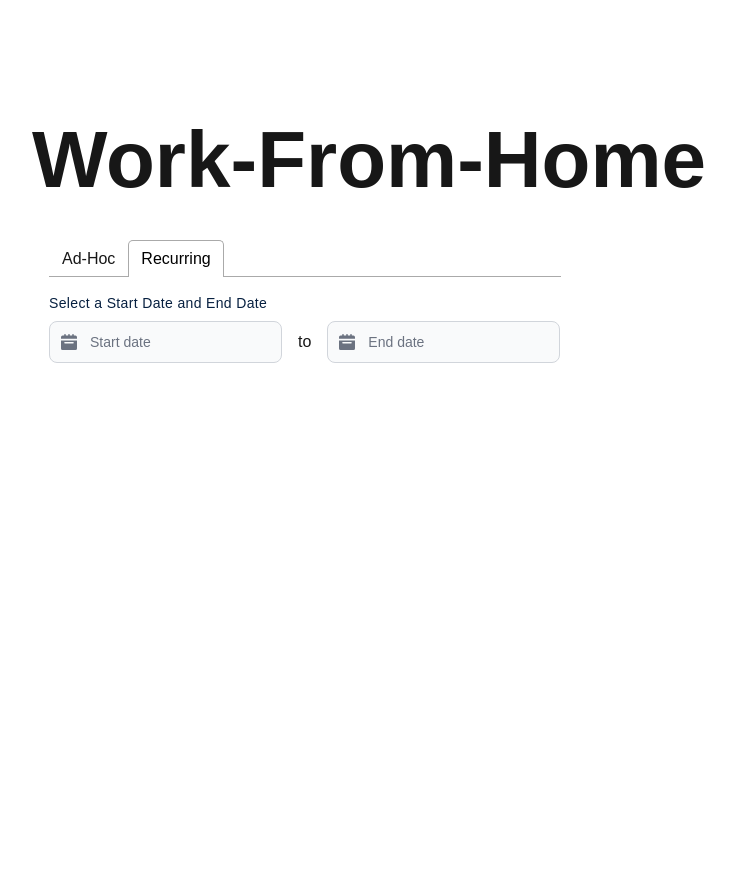
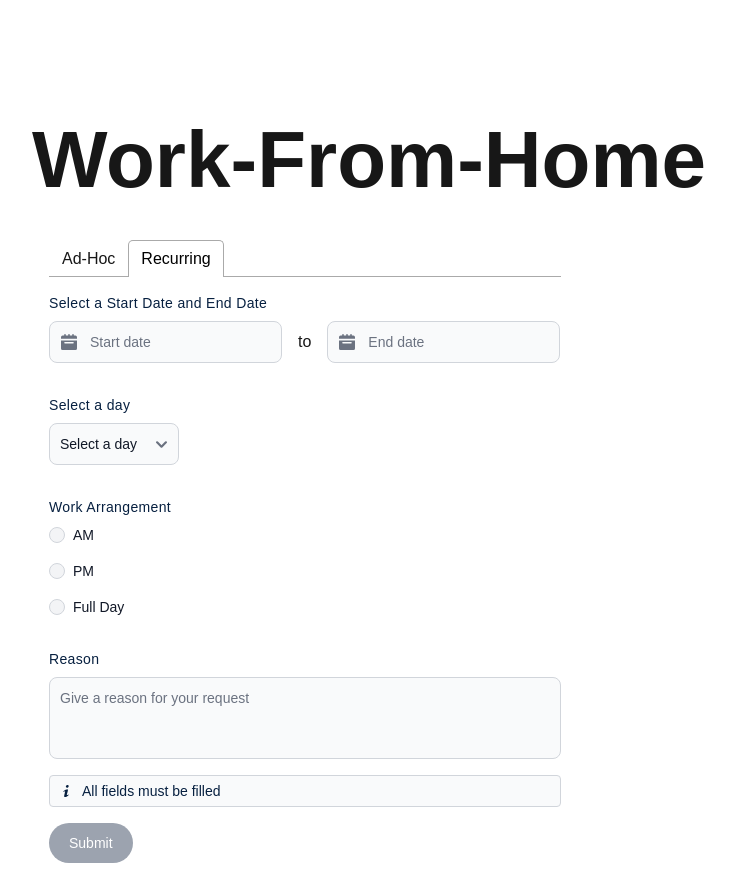
Before and after one commit to e-tayfw/WorkFromHome, a Next.js app: page /apply in a window 1280 px wide. Both pictures are taken after a click on the tab "Recurring". Shown: the whole page, without its empty margins (335-1070 px from the left). Before the commit the page ends 800 px from the top, so only its background shows below. Built offline with nearby package versions, Linux system fonts and the light colour scheme.

Commit message:
feat(apply): Integrate API calls with frontend form submission

```diff
--- /dev/null
+++ b/src/components/apply/day/index.tsx
@@ -0,0 +1,54 @@
+import React, { useState, useEffect } from 'react';
+
+type DayValue = 1 | 2 | 3 | 4 | 5 | 6 | 7 | 0;
+
+interface DayProps {
+  onDayChange: (value: DayValue) => void;
+  selectedDay: DayValue;
+}
+
+const Daypicker: React.FC<DayProps> = ({ selectedDay, onDayChange }) => {
+  const [day, setDay] = useState<DayValue>(selectedDay);
+
+  useEffect(() => {
+    setDay(selectedDay);
+  }, [selectedDay]);
+
+  useEffect(() => {
+    onDayChange(day);
+  }, [day, onDayChange]);
+
+  const handleChange = (event: React.ChangeEvent<HTMLSelectElement>) => {
+    setDay(Number(event.target.value) as DayValue);
+  };
+
+  const days = [
+    { value: 1, label: "Monday" },
+    { value: 2, label: "Tuesday" },
+    { value: 3, label: "Wednesday" },
+    { value: 4, label: "Thursday" },
+    { value: 5, label: "Friday" },
+    { value: 6, label: "Saturday" },
+    { value: 7, label: "Sunday" }
+  ];
+
+  return (
+    <div>
+      <select
+        id="day-select"
+        value={day}
+        onChange={handleChange}
+        className="bg-gray-50 border border-gray-300 text-gray-900 text-sm rounded-lg focus:ring-blue-500 focus:border-blue-500 block w-full sm:w-auto p-2.5 dark:bg-gray-700 dark:border-gray-600 dark:placeholder-gray-400 dark:text-white dark:focus:ring-blue-500 dark:focus:border-blue-500"
+      >
+        <option value={0}>Select a day</option>
+        {days.map((day) => (
+          <option key={day.value} value={day.value}>
+            {day.label}
+          </option>
+        ))}
+      </select>
+    </div>
+  );
+};
+
+export { Daypicker };
--- a/src/components/apply/index.tsx
+++ b/src/components/apply/index.tsx
@@ -6,13 +6,17 @@ import { Selection } from "@/components/apply/selection";
 import { Reason } from "@/components/apply/reason";
 import { Submit } from "@/components/apply/submit";
 import { DateRangePickerComponent } from "@/components/apply/range_datepicker";
+import { Daypicker } from "@/components/apply/day"
 import { Body, Display } from "@/components/TextStyles";
 import Swal from 'sweetalert2';
 import { useSelector } from "react-redux";
-import axios from 'axios';
-// import { toast } from "react-toastify";
+import axios, { AxiosError } from 'axios';
+import { toast } from "react-toastify";
 
 type ArrangementType = 'AM' | 'PM' | 'FD' | '';
+
+type DayValue = 1 | 2 | 3 | 4 | 5 | 6 | 7 | 0;
+
 
 interface DateRange {
   start: string;
@@ -26,42 +30,63 @@ interface SubmitData {
   reason: string;
 }
 
+interface SubmitRecurringData {
+  staffid: number;
+  startdate: string;
+  enddate: string;
+  arrangement: ArrangementType;
+  day: number;
+  reason: string;
+}
+
 const Apply: React.FC = () => {
   const [selectedDate, setSelectedDate] = useState("");
-  const [preferredArrangement, setPreferredArrangement] = useState<ArrangementType>("");
+  const [selectedArrangement, setArrangement] = useState<ArrangementType>("");
   const [reason, setReason] = useState("");
+  const [day, setDay] = useState<DayValue>(0);
   const [isFormValid, setIsFormValid] = useState(false);
-  const [isLoading, setIsLoading] = useState(false);
+  const [isRecurringFormValid, setIsRecurringFormValid] = useState(false);
   const [dateRange, setDateRange] = useState<DateRange>({start: '', end: ''});
   const staffid = useSelector((state: any) => state.auth.staffId);
 
   useEffect(() => {
     setIsFormValid(
-      selectedDate !== "" && preferredArrangement !== "" && reason.trim() !== ""
+      selectedDate !== "" && selectedArrangement !== "" && reason.trim() !== ""
     );
-  }, [selectedDate, preferredArrangement, reason]);
+  }, [selectedDate, selectedArrangement, reason]);
+
+  useEffect(() => {
+    const isDateRangeValid = dateRange.start !== '' &&
+                             dateRange.end !== '' &&
+                             new Date(dateRange.start) <= new Date(dateRange.end);
+
+    setIsRecurringFormValid(
+      isDateRangeValid &&
+      day !== 0 &&
+      selectedArrangement !== "" &&
+      reason.trim() !== ""
+    );
+  }, [dateRange, day, selectedArrangement, reason]);
 
   const handleDateChange = useCallback((date: string) => {
     setSelectedDate(date);
   }, []);
 
   const handleArrangementChange = useCallback((value: ArrangementType) => {
-    setPreferredArrangement(value);
+    setArrangement(value);
   }, []);
 
   const handleReasonChange = useCallback((text: string) => {
     setReason(text);
   }, []);
 
-  const handleSubmit = useCallback(async () => {
-    setIsLoading(true);
+  const handleDayChange = useCallback((value: DayValue) => {
+    setDay(value);
+  }, []);
 
-    const submitData: SubmitData = {
-      staffid: staffid,
-      date: selectedDate,
-      arrangement: preferredArrangement,
-      reason: reason,
-    };
+  const handleDateRangeChange = useCallback((date: DateRange) => {
+    setDateRange(date);
+  },[]);
 
       // Helper function to format existing arrangements
   const formatExistingArrangements = (existing: string) => {
@@ -83,6 +108,128 @@ const Apply: React.FC = () => {
     }
   };
 
+  // Helper function to format day from int
+  const formatDay = (day: number) => {
+    switch (day) {
+      case (1):
+        return 'Monday';
+      case (2):
+        return 'Tuesday';
+      case (3):
+        return 'Wednesday';
+      case (4):
+        return 'Thursday';
+      case (5):
+        return 'Friday';
+      case (6):
+        return 'Saturday';
+      case (7):
+        return 'Sunday';
+    }
+  };
+
+  const handleRecurringSubmit = useCallback(async (event: React.MouseEvent<HTMLButtonElement, MouseEvent>) => {
+    const submitData: SubmitRecurringData = {
+      staffid: staffid,
+      startdate: dateRange.start,
+      enddate: dateRange.end,
+      arrangement: selectedArrangement,
+      day: day,
+      reason: reason,
+    }
+
+    try {
+      const response = await axios.post("http://127.0.0.1:8085/api/recurringRequest", submitData, {
+        headers: {
+          'Content-Type': 'application/json',
+        },
+      });
+
+      // Successful submission
+      await Swal.fire({
+        title: 'Request Submitted',
+        html: `
+          <p>Awaiting approval from your Reporting Manager</p>
+          <br>
+          <p><u><strong>Details</strong></u></p>
+          <br>
+          <div style="display: flex; justify-content: center;">
+            <div style="text-align: left; display: inline-block;">
+              <p>Selected Day: ${formatDay(response.data.day)}</p>
+              <p>Start Date: ${response.data.startDate}</p>
+              <p>End Date: ${response.data.endDate}</p>
+              <p>Arrangement: ${formatArrangement(response.data.arrangement)}</p>
+              <p>Reason: ${response.data.reason}</p>
+              <p>Reporting Manager: ${response.data.reportingManager}</p>
+            </div>
+          </div>
+        `,
+        icon: 'success',
+        confirmButtonText: 'OK'
+      });
+
+      // Reset form fields
+      setDateRange({start: '', end: ''});
+      setDay(0);
+      setArrangement("");
+      setReason("");
+
+    } catch (error) {
+      if (axios.isAxiosError(error)) {
+        const axiosError = error as AxiosError<any>;
+        const responseData = axiosError.response?.data;
+        const status = axiosError.response?.status;
+
+        let title = 'Request Rejected';
+        let message = responseData.message || 'An error occurred while processing your request';
+
+
+        await Swal.fire({
+          title: title,
+          html: `
+            <p>${message}</p>
+            <br>
+            <p><u><strong>Details</strong></u></p>
+            <br>
+            <div style="display: flex; justify-content: center;">
+              <div style="text-align: left; display: inline-block;">
+                <p>Selected Day: ${formatDay(responseData.day)}</p>
+                <p>Start Date: ${responseData.startDate}</p>
+                <p>End Date: ${responseData.endDate}</p>
+                <p>Arrangement: ${formatArrangement(responseData.arrangement)}</p>
+                <p>Reason: ${responseData.reason}</p>
+              </div>
+            </div>
+          `,
+          icon: 'error',
+          confirmButtonText: 'OK'
+        });
+
+        // Reset form fields
+        setDateRange({start: '', end: ''});
+        setDay(0);
+        setArrangement("");
+        setReason("");
+      } else {
+        console.error("Error in API call:", error);
+        await Swal.fire({
+          title: 'Request Rejected',
+          text: "An unexpected error occurred. Please try again.",
+          icon: 'error',
+          confirmButtonText: 'OK'
+        });
+      }
+    }
+  }, [staffid, dateRange, selectedArrangement, day, reason]);
+
+  const handleSubmit = useCallback(async (event: React.MouseEvent<HTMLButtonElement, MouseEvent>) => {
+    const submitData: SubmitData = {
+      staffid: staffid,
+      date: selectedDate,
+      arrangement: selectedArrangement,
+      reason: reason,
+    };
+
     try {
       const response = await axios.post("http://127.0.0.1:8085/api/request", submitData, {
         headers: {
@@ -90,11 +237,11 @@ const Apply: React.FC = () => {
         },
       });
 
-      if (response.data.success) {
-        Swal.fire({
+      // Successful submission
+      await Swal.fire({
         title: 'Request Submitted',
         html: `
-            <p>Awaiting approval from your Reporting Manager</p>
+          <p>Awaiting approval from your reporting manager</p>
           <br>
           <p><u><strong>Details</strong></u></p>
           <br>
@@ -111,33 +258,35 @@ const Apply: React.FC = () => {
         confirmButtonText: 'OK'
       });
 
-
       // Reset form fields
       setSelectedDate("");
-        setPreferredArrangement("");
+      setArrangement("");
       setReason("");
+
+    } catch (error) {
+      if (axios.isAxiosError(error)) {
+        const axiosError = error as AxiosError<any>;
+        const responseData = axiosError.response?.data;
+        const status = axiosError.response?.status;
+
+        let title = 'Request Rejected';
+        let message = '';
+
+        if (status === 400) {
+          if ((responseData.existing === "AM" || responseData.existing === "PM") && responseData.requested === "FD") {
+            message = `You can't apply for a full day request when a same-day request already exists`;
+          } else if (responseData.existing === "FD" && responseData.requested !== "FD") {
+            message = `You have already made a request for a Full Day WFH on ${responseData.date}`;
+          } else if (responseData.two === true) {
+            message = "You already have an AM and PM WFH request.\nNo need to apply for a full day arrangement";
+          } else {
+            message = `You already have a request for the same WFH arrangement on ${responseData.date}`;
           }
-      else if(response.data.success == false){
-
-        const title = 'Request Rejected';
-        let message = '';
-        // eslint-disable-next-line @typescript-eslint/no-unused-vars
-        const resetDate = false;
-
-        if ((response.data.existing === "AM" || response.data.existing === "PM") && response.data.requested === "FD") {
-          message = `You can't apply for a full day request when a same-day request already exists`;
-
-        } else if (response.data.existing === "FD" && response.data.requested !== "FD") {
-          message = `You have already made a request for a Full Day WFH on ${response.data.date}`;
-
-        } else if (response.data.two == true){
-          message = "You already have an AM and PM WFH request.\nNo need to apply for a full day arrangement";
-
         } else {
-          message = `You already have a request for the same WFH arrangement on ${response.data.date}`;
+          message = responseData.message || "An error occurred while processing your request.";
         }
 
-        Swal.fire({
+        await Swal.fire({
           title: title,
           html: `
             <p>${message}</p>
@@ -146,9 +295,9 @@ const Apply: React.FC = () => {
             <br>
             <div style="display: flex; justify-content: center;">
               <div style="text-align: left; display: inline-block;">
-                <p>Date: ${response.data.date}</p>
-                <p>Existing Arrangement: ${formatExistingArrangements(response.data.existing)}</p>
-                <p>Requested Arrangement: ${formatArrangement(response.data.requested)}</p>
+                <p>Date: ${responseData.date}</p>
+                <p>Existing Arrangement: ${formatExistingArrangements(responseData.existing)}</p>
+                <p>Requested Arrangement: ${formatArrangement(responseData.requested)}</p>
               </div>
             </div>
           `,
@@ -156,30 +305,22 @@ const Apply: React.FC = () => {
           confirmButtonText: 'OK'
         });
 
-        setPreferredArrangement("");
+        setArrangement("");
         setSelectedDate("");
         setReason("");
-
-      }
-
-    } catch (error) {
+      } else {
         console.error("Error in API call:", error);
-      Swal.fire({
+        await Swal.fire({
           title: 'Request Rejected',
-        text: error instanceof Error ? error.message : "An unexpected error occurred. Please try again.",
+          text: "An unexpected error occurred. Please try again.",
           icon: 'error',
           confirmButtonText: 'OK'
         });
-    } finally {
-      setIsLoading(false);
       }
-  }, [staffid, selectedDate, preferredArrangement, reason]);
+    }
+  }, [staffid, selectedDate, selectedArrangement, reason]);
 
-  const handleDateRangeChange = (newDateRange: DateRange) => {
-    setDateRange(newDateRange);
-    console.log('Date range changed:', newDateRange);
-    // You can perform additional actions here, like fetching data based on the new date range
-  };
+
 
   return (
     <div className="container flex flex-col items-center px-4 sm:px-6 lg:px-8 mt-24 sm:mt-28">
@@ -213,7 +354,7 @@ const Apply: React.FC = () => {
               <div className="mt-2">
                 <Selection
                   onSelectionChange={handleArrangementChange}
-                  selectedValue={preferredArrangement}
+                  selectedValue={selectedArrangement}
                 />
               </div>
 
@@ -227,7 +368,7 @@ const Apply: React.FC = () => {
                 <p>All fields must be filled</p>
               </div>
               <div className="mt-4">
-                <Submit onSubmit={handleSubmit} isDisabled={!isFormValid || isLoading} />
+                <Submit onSubmit={handleSubmit} isDisabled={!isFormValid} />
               </div>
             </div>
           </TabPanel>
@@ -244,6 +385,41 @@ const Apply: React.FC = () => {
                   onDateRangeChange={handleDateRangeChange}
                 />
               </div>
+
+              <Body className="text-sm font-light text-primary mt-8">
+                Select a day
+              </Body>
+
+              <div className ="mt-2">
+                <Daypicker selectedDay ={day} onDayChange={handleDayChange}/>
+              </div>
+
+              <Body className="text-sm font-light text-primary mt-8">
+                Work Arrangement
+              </Body>
+
+              <div className="mt-2">
+                <Selection
+                  onSelectionChange={handleArrangementChange}
+                  selectedValue={selectedArrangement}
+                />
+              </div>
+
+              <Body className="text-sm font-light text-primary mt-8">Reason</Body>
+
+              <div className="mt-2">
+                <Reason onReasonChange={handleReasonChange} reasonText={reason} />
+              </div>
+
+              <div className="flex items-center text-left bg-gray-50 border border-gray-300 text-primary text-sm font-light mt-4 h-8 px-2 py-3 rounded" role="alert">
+                <svg className="fill-current w-4 h-3 mr-2" xmlns="http://www.w3.org/2000/svg" viewBox="0 0 20 20"><path d="M12.432 0c1.34 0 2.01.912 2.01 1.957 0 1.305-1.164 2.512-2.679 2.512-1.269 0-2.009-.75-1.974-1.99C9.789 1.436 10.67 0 12.432 0zM8.309 20c-1.058 0-1.833-.652-1.093-3.524l1.214-5.092c.211-.814.246-1.141 0-1.141-.317 0-1.689.562-2.502 1.117l-.528-.88c2.572-2.186 5.531-3.467 6.801-3.467 1.057 0 1.233 1.273.705 3.23l-1.391 5.352c-.246.945-.141 1.271.106 1.271.317 0 1.357-.392 2.379-1.207l.6.814C12.098 19.02 9.365 20 8.309 20z"/></svg>
+                <p>All fields must be filled</p>
+              </div>
+
+              <div className="mt-4">
+                <Submit onSubmit={handleRecurringSubmit} isDisabled={!isRecurringFormValid} />
+              </div>
+
             </div>
 
           </TabPanel>
--- a/src/components/apply/range_datepicker/index.tsx
+++ b/src/components/apply/range_datepicker/index.tsx
@@ -37,6 +37,7 @@ const DateRangePickerComponent: React.FC<DateRangePickerProps> = ({
             minDate: minDate,
             maxDate: maxDate,
             format: "yyyy-mm-dd",
+            clearBtn: true,
             autohide: true,
           });
 
@@ -67,6 +68,7 @@ const DateRangePickerComponent: React.FC<DateRangePickerProps> = ({
             minDate: initialMinDate,
             maxDate: maxDate,
             format: "yyyy-mm-dd",
+            clearBtn: true,
             autohide: true,
           });
 
```
Also changed, not shown: 1 other file (tests, documents, lock files or other folders). Lines whose indentation alone changed are shown as unchanged.
